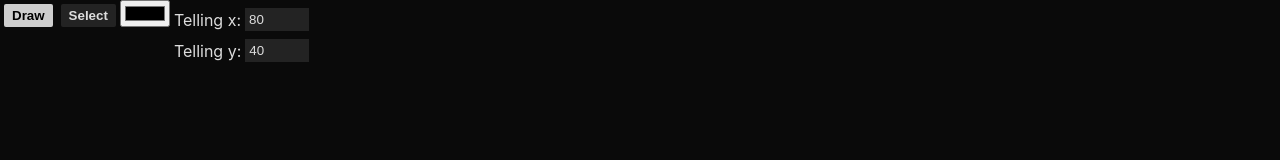
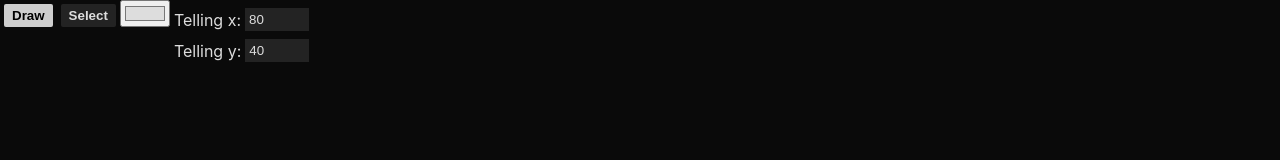
Before and after one commit to niklasmh/knithub, a React (Create React App) app: page / in a window 1280 px wide. Shown: the top 160 px of the page. Built offline with nearby package versions, Linux system fonts and the light colour scheme.

Commit message:
Fix default color

```diff
--- a/src/components/Toolbar.tsx
+++ b/src/components/Toolbar.tsx
@@ -71,6 +71,7 @@ export default class Toolbar extends Component<IProps, {}> {
       <>
         <input
           type="color"
+          defaultValue="#dddddd"
           onChange={evt => this.props.changeColor({ value: evt.target.value })}
         />
       </>
```
